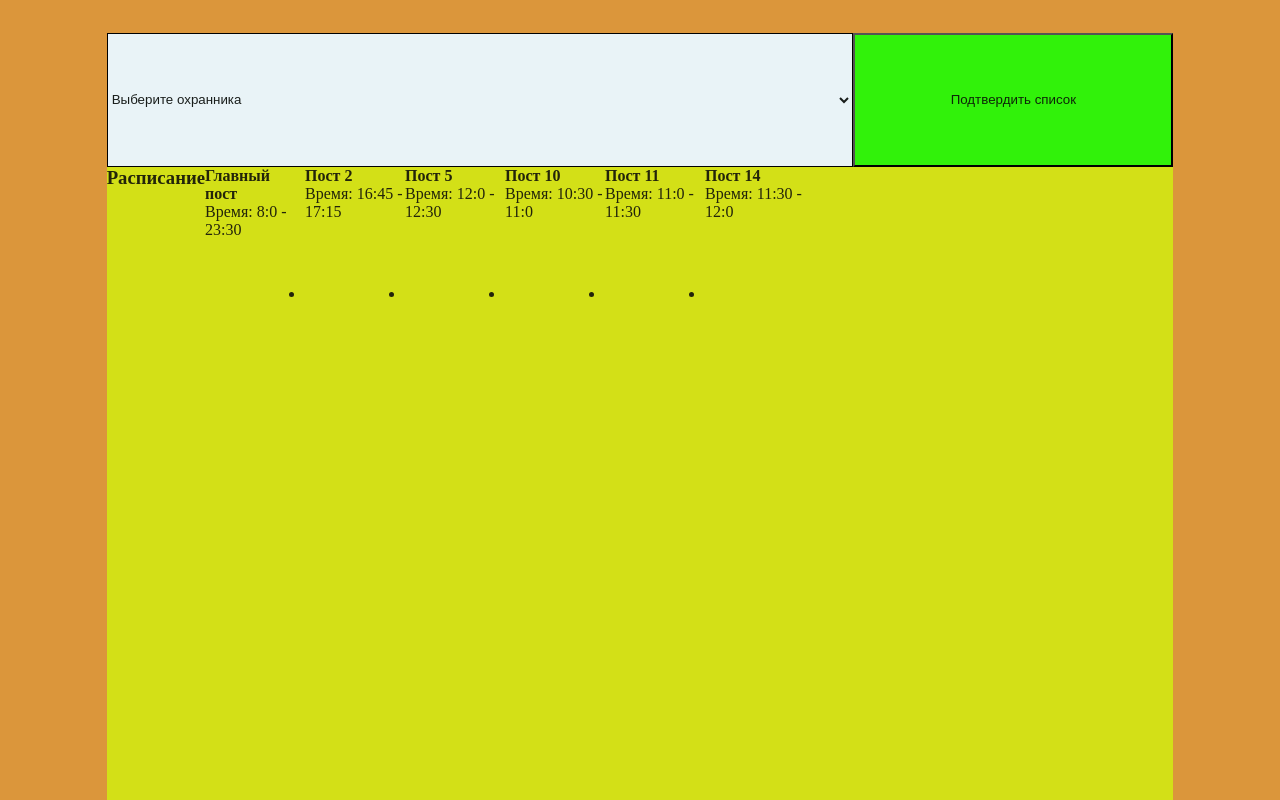
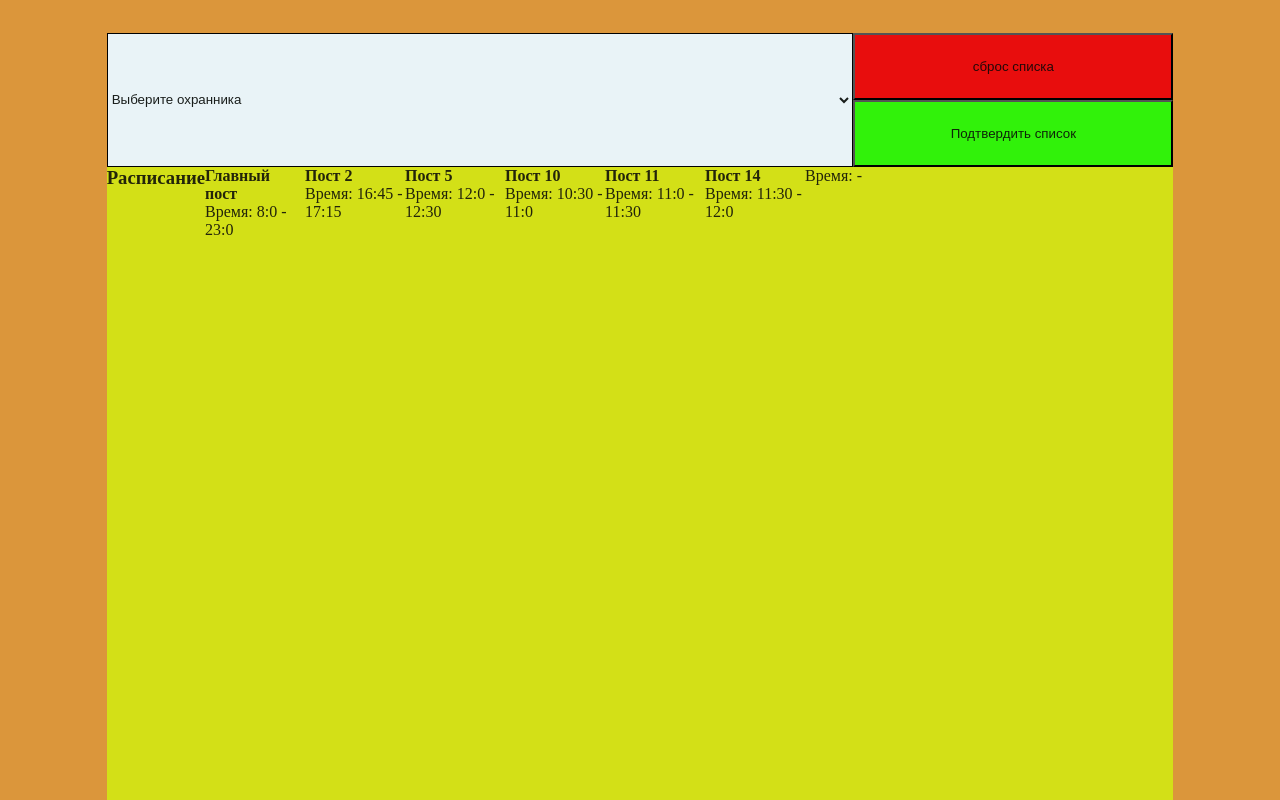
Before and after one commit to loginVeb/pwaturbo, a Next.js app: page / in a window 1280 px wide. Built offline with nearby package versions, Linux system fonts and the light colour scheme.

Commit message:
кнопка reset

```diff
--- a/app/components/table.jsx
+++ b/app/components/table.jsx
@@ -3,7 +3,7 @@ import { useState, useCallback, useEffect } from 'react';
 
 const guardNames = ['Логинов', 'Захаров', 'Орлов', 'Цветков', 'Тихомиров'];
 const posts = {
-  1: { name: 'Главный пост', startTime: [8, 0], endTime: [23, 30] },
+  1: { name: 'Главный пост', startTime: [8, 0], endTime: [23, 0] },
   2: { name: 'Пост 2', startTime: [16, 45], endTime: [17, 15] },
   5: { name: 'Пост 5', startTime: [12, 0], endTime: [12, 30] },
   10: { name: 'Пост 10', startTime: [10, 30], endTime: [11, 0] },
@@ -21,20 +21,28 @@ function Table({ styles }) {
     }
   }, [selectedGuards]);
 
+  const handleReset = () => {
+    setSelectedGuards([]);
+    setSchedule({});
+  };
+
   useEffect(() => {
     generateSchedule();
   }, [selectedGuards]);
 
   const generateSchedule = () => {
-    const newSchedule = { ...posts };
+    const newSchedule = JSON.parse(JSON.stringify(posts)); // Глубокое копирование объектов
     const sortedGuards = [...selectedGuards];
+    const guardCount = sortedGuards.length;
+    let guardIndex = 0;
+    const guardHours = Array(guardCount).fill(0);
+    const guardShifts = {};
+
+    sortedGuards.forEach(guard => {
+      guardShifts[guard] = [];
+    });
 
     // Распределение по главному посту
-    newSchedule[1].guards = [];
-
-    const guardCount = sortedGuards.length;
-    let guardIndex = 0;
-
     for (let hour = 8; hour < 23; hour++) {
       if (guardCount > 0) {
         const guardName = sortedGuards[guardIndex];
@@ -42,10 +50,8 @@ function Table({ styles }) {
         const endHour = (hour + 1) % 24;
         const shift = `${String(startHour).padStart(2, '0')}:00 - ${String(endHour).padStart(2, '0')}:00`;
 
-        if (!newSchedule[1].guards[guardIndex]) {
-          newSchedule[1].guards[guardIndex] = { name: guardName, times: [] };
-        }
-        newSchedule[1].guards[guardIndex].times.push(shift);
+        guardShifts[guardName].push(shift);
+        guardHours[guardIndex] += 1;
 
         guardIndex = (guardIndex + 1) % guardCount; // Переход к следующему охраннику
       }
@@ -56,26 +62,46 @@ function Table({ styles }) {
       const guardName = sortedGuards[guardIndex];
       const shift = `23:00 - 00:00`;
 
-      if (!newSchedule[1].guards[guardIndex]) {
-        newSchedule[1].guards[guardIndex] = { name: guardName, times: [] };
-      }
-      newSchedule[1].guards[guardIndex].times.push(shift);
+      guardShifts[guardName].push(shift);
+      guardHours[guardIndex] += 1;
     }
 
     // Распределение по остальным постам
     Object.keys(newSchedule).forEach(postId => {
       if (postId !== '1') {
         const post = newSchedule[postId];
-        const duration = (post.endTime[0] - post.startTime[0]) * 60 + post.endTime[1] - post.startTime[1];
+        const startTime = post.startTime;
+        const endTime = post.endTime;
         post.guards = [];
-        for (let i = 0; i < duration; i += 30) {
-          const guardIndex = (i / 30) % guardCount;
-          post.guards.push(sortedGuards[guardIndex]);
+
+        // Выбираем охранника с наименьшей нагрузкой, который свободен
+        let minHours = Infinity;
+        let selectedGuard = null;
+
+        for (let i = 0; i < guardCount; i++) {
+          const guardName = sortedGuards[i];
+          const guardIsFree = !guardShifts[guardName].some(shift => {
+            const [start, end] = shift.split(' - ').map(time => parseInt(time.split(':')[0], 10));
+            return (
+              (startTime[0] >= start && startTime[0] < end) ||
+              (endTime[0] > start && endTime[0] <= end)
+            );
+          });
+
+          if (guardIsFree && guardHours[i] < minHours) {
+            minHours = guardHours[i];
+            selectedGuard = guardName;
+          }
+        }
+
+        if (selectedGuard) {
+          post.guards.push(selectedGuard);
+          guardHours[sortedGuards.indexOf(selectedGuard)] += 0.5; // Увеличиваем на 0.5 часа
         }
       }
     });
 
-    setSchedule(newSchedule);
+    setSchedule({ ...newSchedule, guardShifts });
   };
 
   return (
@@ -91,6 +117,9 @@ function Table({ styles }) {
       <button className={styles.confirmButton} onClick={() => console.log(selectedGuards)}>
         Подтвердить список
       </button>
+      <button className={styles.reset} onClick={handleReset}>
+        сброс списка
+      </button>
       <div className={styles.dvList}>
         <h3>Расписание</h3>
         {Object.keys(schedule).map(postId => (
@@ -98,9 +127,17 @@ function Table({ styles }) {
             <h4>{schedule[postId]?.name}</h4>
             <p className={styles.p}>Время: {schedule[postId]?.startTime?.join(':')} - {schedule[postId]?.endTime?.join(':')}</p>
             <ul>
-              {schedule[postId]?.guards?.map((guard, index) => (
-                <li key={index}>{guard?.name}{postId === '1' ? ': ' + guard.times.join(', ') : ''}</li>
-              ))}
+              {postId === '1' ? (
+                Object.entries(schedule.guardShifts || {}).map(([guardName, shifts]) => (
+                  <li key={guardName}>
+                    <strong>{guardName}:</strong> {shifts.join(', ')}
+                  </li>
+                ))
+              ) : (
+                schedule[postId]?.guards?.map((guard, index) => (
+                  <li key={index}>{guard}</li>
+                ))
+              )}
             </ul>
           </div>
         ))}
--- a/app/page.module.css
+++ b/app/page.module.css
@@ -36,13 +36,20 @@
 
 
 } */
+.reset{
+  grid-area: 2/17/4/23;
+  color: #080808de;
+  background: hwb(0 5% 9%);
+
+}
+
 .confirmButton{
-  grid-area: 2/17/6/23;
+  grid-area: 4/17/6/23;
   color: #080808de;
   background: hwb(110 4% 5%);
 
+}
 
-}
 .dvList{
   grid-area: 6/3/25/23;
   color: #080808de;
@@ -58,8 +65,6 @@
   display: flex;
   flex-direction: column;
   list-style-type: none;
-
-
 }
 
 .listItem{
@@ -93,7 +98,6 @@
 
 
 
-
 @media(420px <=width <= 499px) {
   .table {
     grid-area: 2/2/8/24;
```
